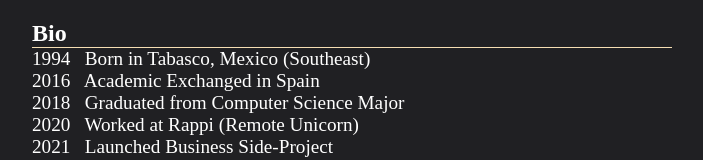
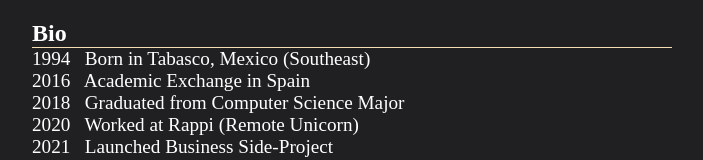
Before and after one commit to laloh/portfolio, a React (Create React App) app: page / in a window 1280 px wide. Shown: the part 537-697 px from the top of the page, without its empty margins (288-991 px from the left). Built offline with nearby package versions, Linux system fonts and the light colour scheme.

Commit message:
Change Exchanged for exchange

```diff
--- a/src/components/Body.js
+++ b/src/components/Body.js
@@ -19,7 +19,7 @@ const Body = props => {
 				</p>
 				<h4>Bio</h4>
 					<p>1994 &nbsp; Born in Tabasco, Mexico (Southeast)</p>
-					<p>2016 &nbsp; Academic Exchanged in Spain</p>
+					<p>2016 &nbsp; Academic Exchange in Spain</p>
 					<p>2018 &nbsp; Graduated from Computer Science Major</p>
 					<p>2020 &nbsp; Worked at Rappi (Remote Unicorn)</p>
 					<p>2021 &nbsp; Launched Business Side-Project</p>
```
